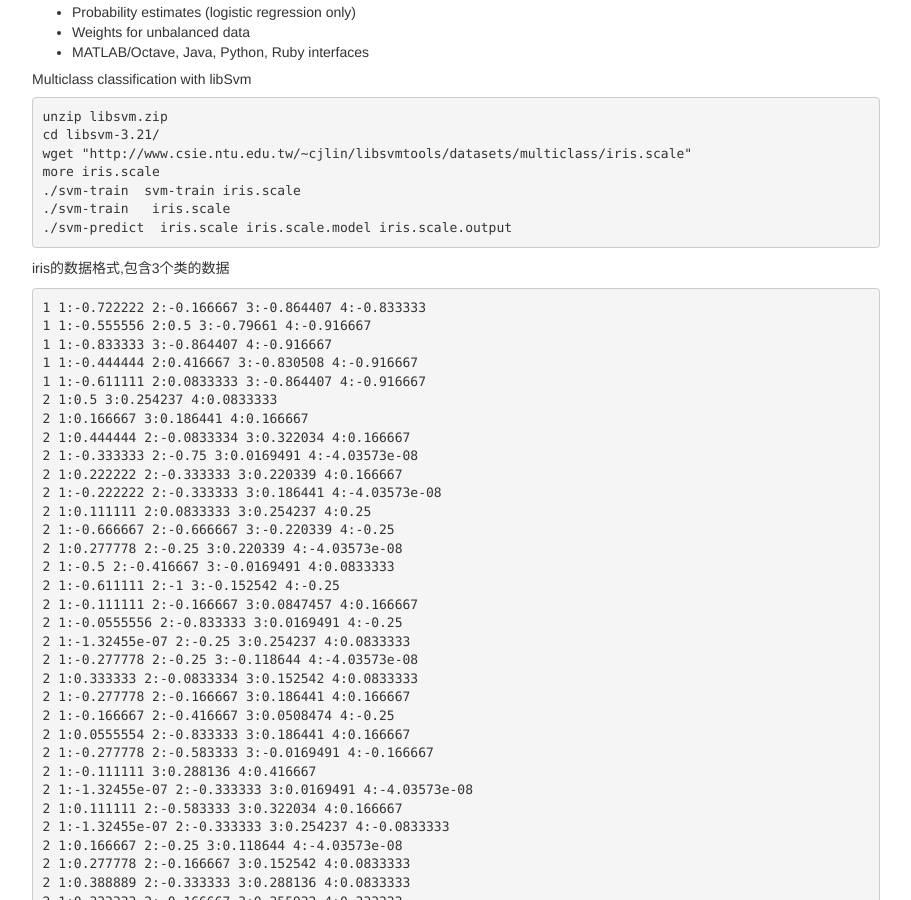
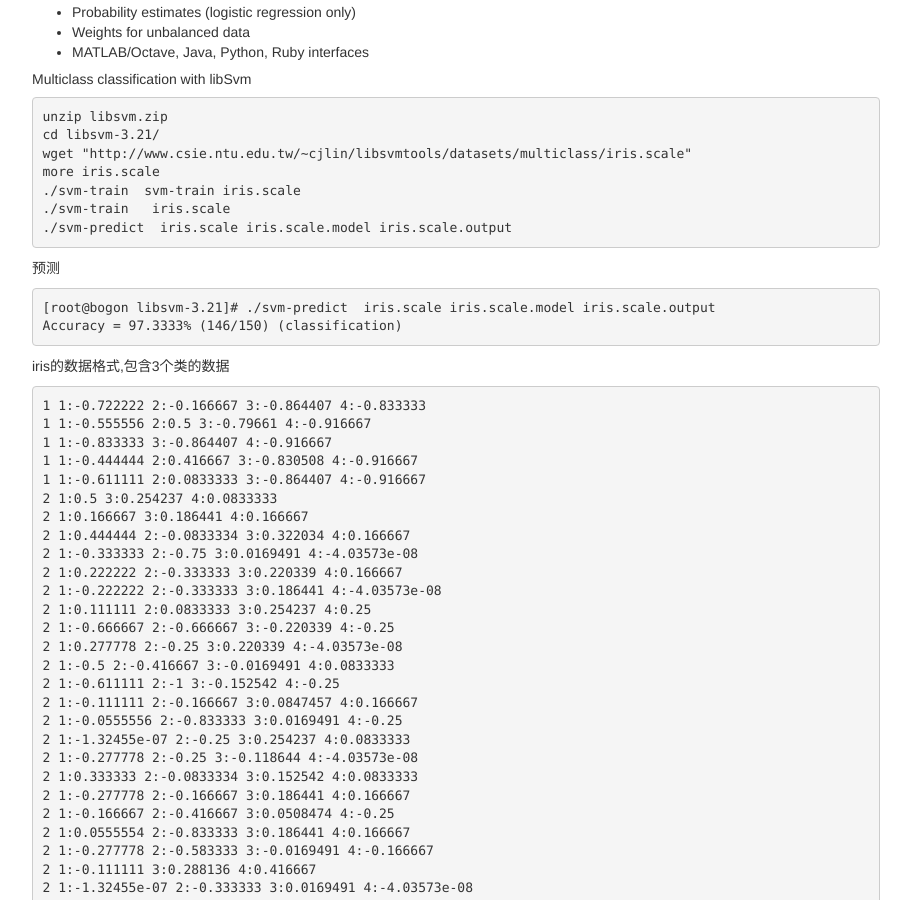
Before and after one commit to luyee/2pc.github.io, a Jekyll site: the page built from _posts/datascience/2015-09-05-LIBSVM.md, in a window 1280 px wide and 900 px high, scrolled down 612 px. Shown: the whole window, without its empty margins (38-949 px from the left). Built offline with Jekyll 4.4.1, drawn with Linux system fonts in a browser that asks for light colours; nearby versions of some CDN libraries; library files that are not in the unit come from our copies; comment, search, counter and statistics services are not loaded.

Commit message:
Update 2015-09-05-LIBSVM.md

````diff
--- a/_posts/datascience/2015-09-05-LIBSVM.md
+++ b/_posts/datascience/2015-09-05-LIBSVM.md
@@ -41,6 +41,11 @@ more iris.scale
 ./svm-train  svm-train iris.scale
 ./svm-train   iris.scale
 ./svm-predict  iris.scale iris.scale.model iris.scale.output
+```
+预测
+```
+[root@bogon libsvm-3.21]# ./svm-predict  iris.scale iris.scale.model iris.scale.output
+Accuracy = 97.3333% (146/150) (classification)
 ```
 iris的数据格式,包含3个类的数据
 ```
````
